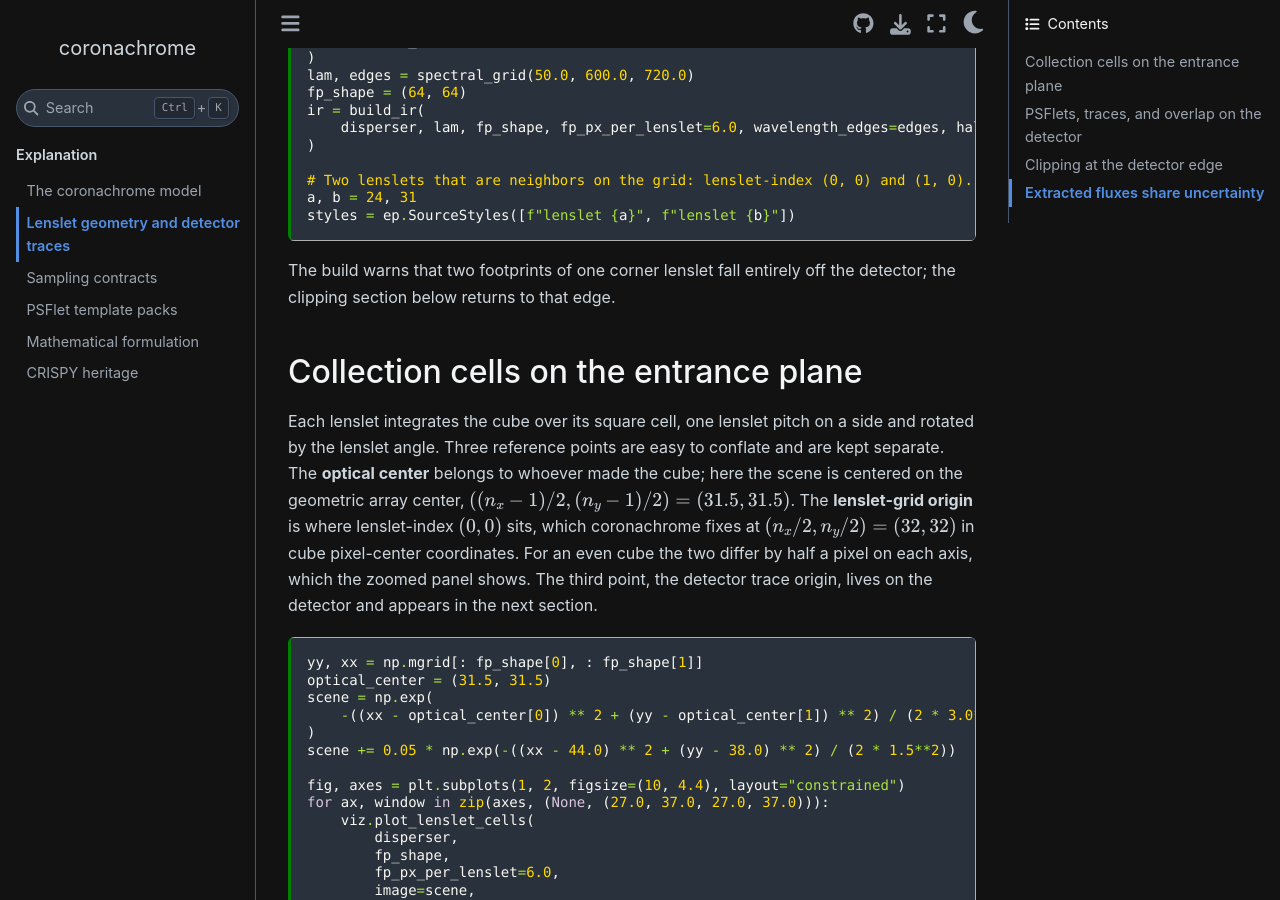
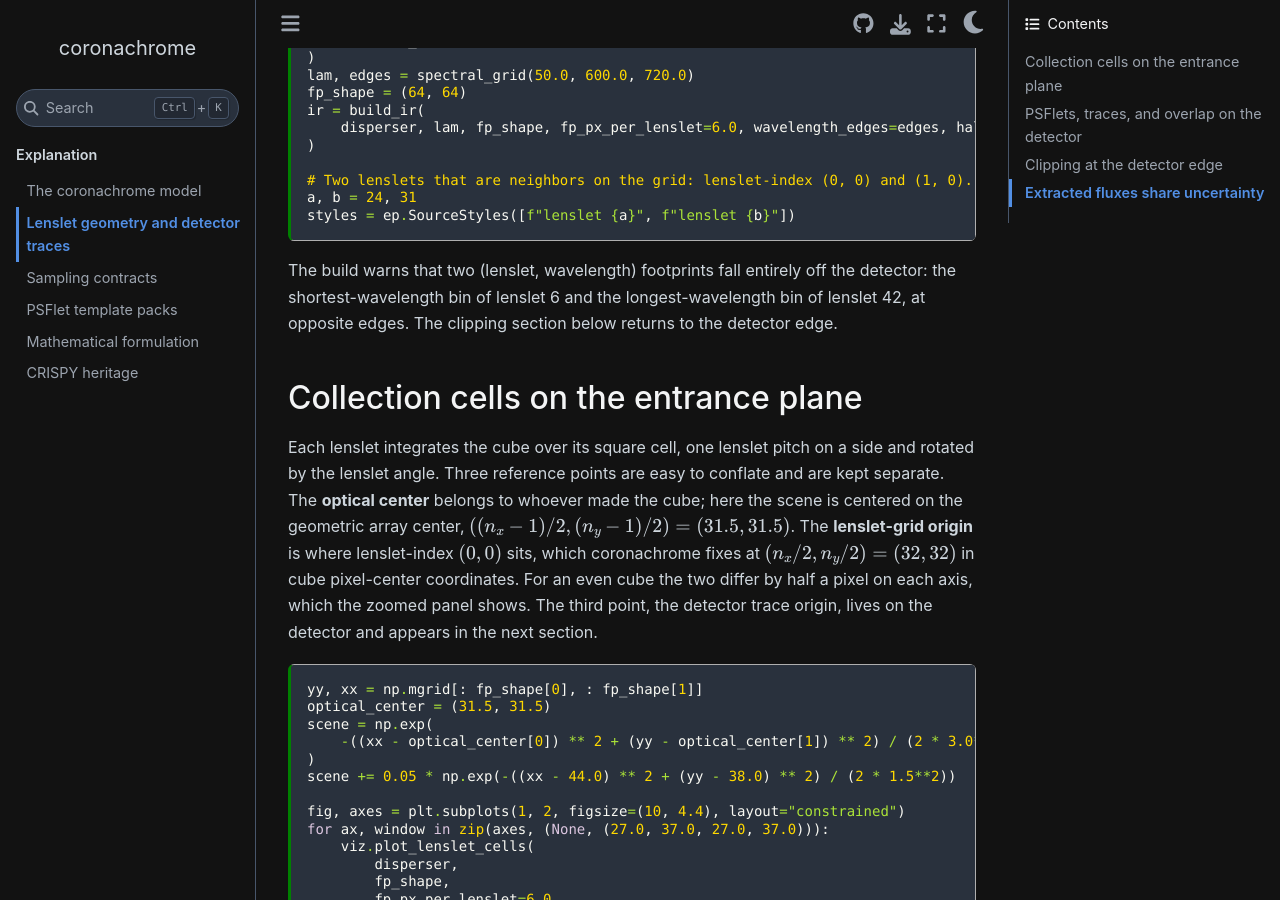
Before and after one commit to CoreySpohn/coronachrome, a Sphinx documentation site: the page built from docs/explanation/lenslet_geometry.md, in a window 1280 px wide and 900 px high, scrolled down 992 px. Built offline with Sphinx 7.4.7 and the Sphinx Book theme 1.1.4, drawn with Linux system fonts in a browser that asks for light colours; pages that are not in the unit, such as notebooks, are missing from menus.

Commit message:
docs: name the two footprints that fall off the detector

````diff
--- a/docs/explanation/lenslet_geometry.md
+++ b/docs/explanation/lenslet_geometry.md
@@ -68,8 +68,10 @@ a, b = 24, 31
 styles = ep.SourceStyles([f"lenslet {a}", f"lenslet {b}"])
 ```
 
-The build warns that two footprints of one corner lenslet fall entirely off
-the detector; the clipping section below returns to that edge.
+The build warns that two (lenslet, wavelength) footprints fall entirely off
+the detector: the shortest-wavelength bin of lenslet 6 and the
+longest-wavelength bin of lenslet 42, at opposite edges. The clipping section
+below returns to the detector edge.
 
 ## Collection cells on the entrance plane
 
````
